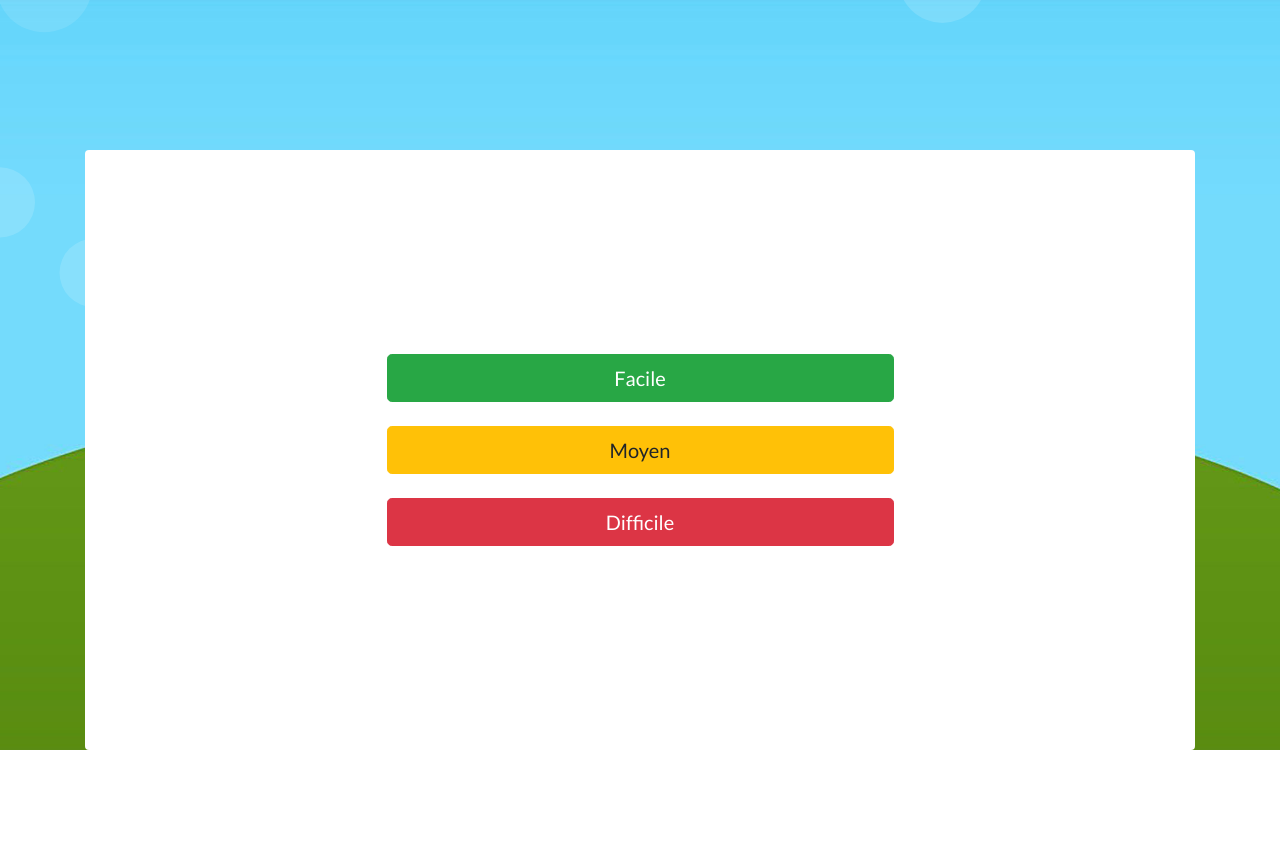
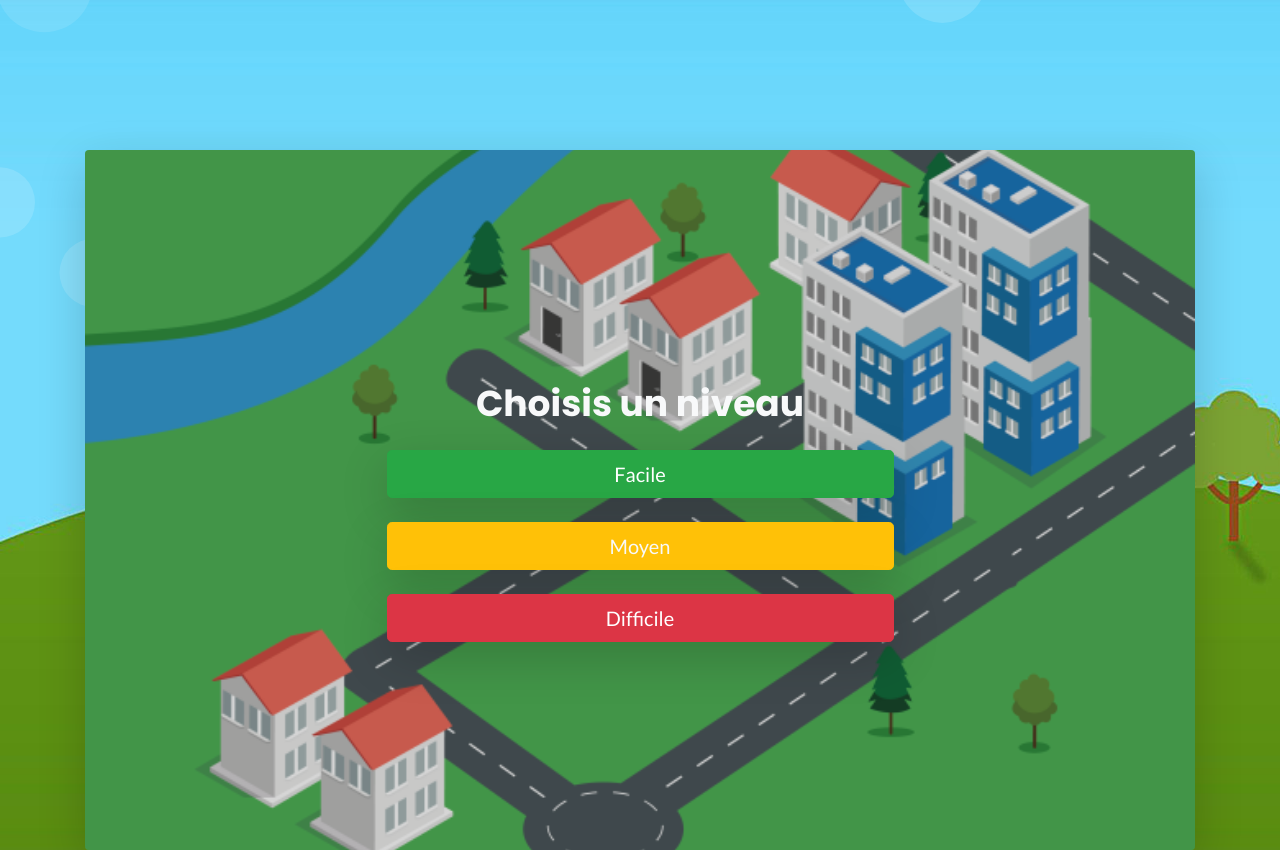
Before and after one commit to saltyfoxy/WorkShopB3EPSIBdxTeam2, a PHP site: page /jeu.php in a window 1280 px wide. Before the commit the page ends 750 px from the top, so only its background shows below. Run offline with PHP 8.4, Linux system fonts and the light colour scheme.

Commit message:
jeu
aspect graphique

```diff
--- a/include/choix-difficulté.php
+++ b/include/choix-difficulté.php
@@ -1,11 +1,12 @@
 <div class="container">
+    <h2 class="text-center text-light m-4">Choisis un niveau</h2>
     <form method="post" class="row justify-content-around">
-        <button class="col-6 btn btn-success btn-lg" type="submit" name="difficulté" value="1">Facile</button>
+        <button class="col-6 btn btn-success btn-lg shadow-lg" type="submit" name="difficulté" value="1">Facile</button>
     </form>
     <form method="post" class="row justify-content-around mb-4 mt-4">
-        <button class="col-6 btn btn-warning btn-lg" type="submit" name="difficulté" value="2">Moyen</button>
+        <button class="col-6 btn btn-warning btn-lg shadow-lg text-light" type="submit" name="difficulté" value="2">Moyen</button>
     </form>
     <form method="post" class="row justify-content-around">
-        <button class="col-6 btn btn-danger btn-lg" type="submit" name="difficulté" value="3">Difficile</button>
+        <button class="col-6 btn btn-danger btn-lg shadow-lg" type="submit" name="difficulté" value="3">Difficile</button>
     </form>
 </div>
--- a/jeu.php
+++ b/jeu.php
@@ -63,7 +63,8 @@ include("include/bdd.php");
         <!--====== JEUX PART START ======-->
 
             <div class="container justify-content-around">
-                <div class="bg-white p-5 rounded mt-150 d-flex align-items-center " style="height: 600px">
+                <div class="rounded shadow-lg " style="height: 700px;background-size: cover; background-position: center; background-image: url('assets/images/ville_base_Plan_de_travail_1.png')">
+                    <div class="rounded p-5 mt-150 d-flex align-items-center filtre-sak" style="background-color: rgba(50,50,50,0.2); p-5; width: 100%; height: 100%">
                     <?php
                         if ( isset($_POST['difficulté']) )
                         {
@@ -75,6 +76,7 @@ include("include/bdd.php");
                             include("include/choix-difficulté.php");
                         }
                     ?>
+                    </div>
                 </div>
             </div>
 
```
Also changed, not shown: include/mini-jeu.php (+10 -6 lines), assets/images/prof.png (added), assets/images/tablette.png (added), assets/images/ville_base_Plan_de_travail_1.png (added). Lines whose indentation alone changed are shown as unchanged.
